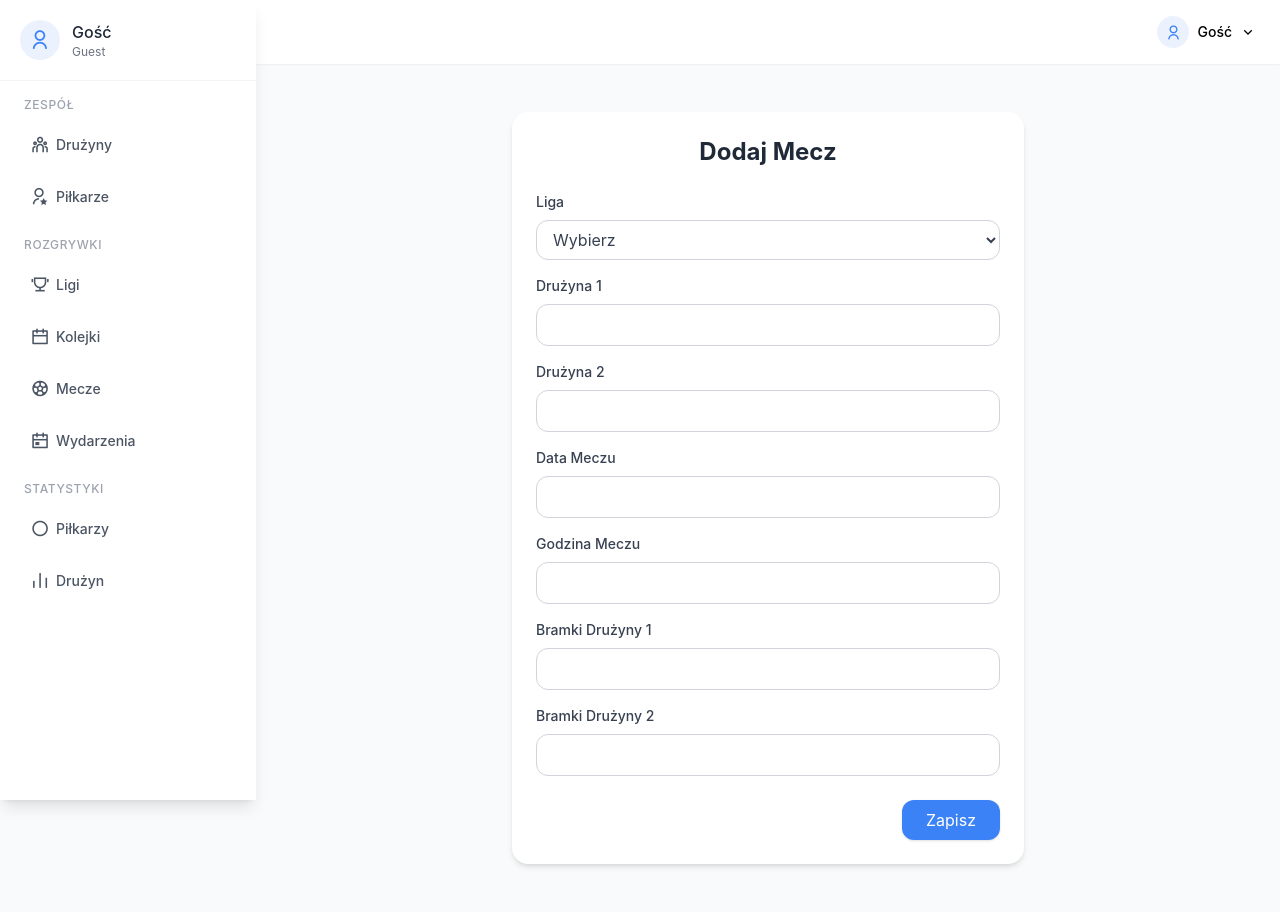
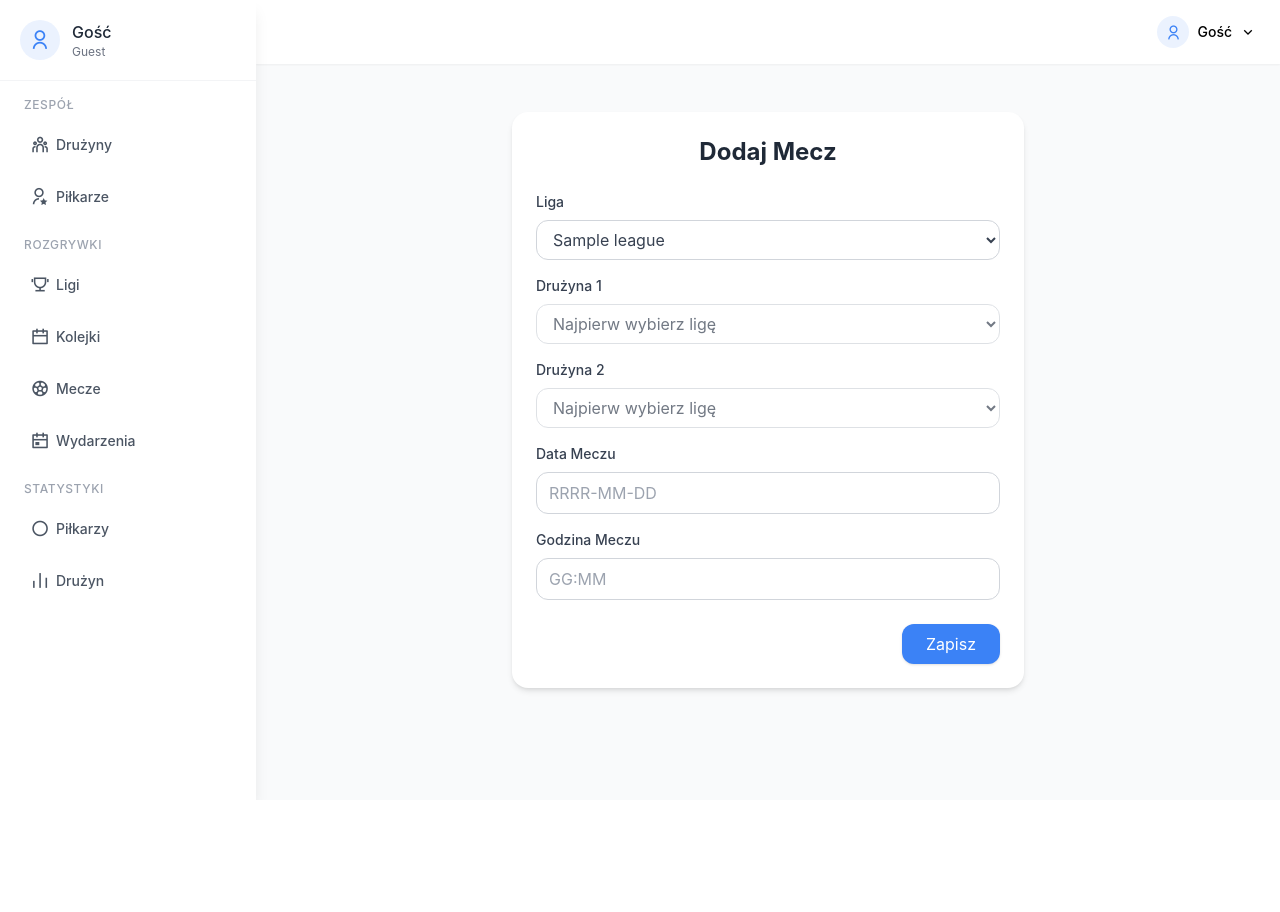
Before and after one commit to MateuszSokolowski03/Projekt, a Django app: page /matches/add/ in a window 1280 px wide. After the commit the page ends 800 px from the top, so only its background shows below. Run offline with Django 5.2, Linux system fonts and the light colour scheme; tables that the repository leaves empty hold one stand-in row (values such as "Sample post"); some libraries are stand-ins or nearby versions.

Commit message:
Poprawki w widoku add match

```diff
--- a/apps/planner/templates/add_match.html
+++ b/apps/planner/templates/add_match.html
@@ -9,48 +9,67 @@
         <form method="post" class="space-y-6">
             {% csrf_token %}
             <div class="space-y-4">
-                <!-- Ręcznie dodany div z rozwijaną listą dla ligi -->
+                <!-- Liga -->
                 <div class="space-y-2">
                     <label for="league" class="block text-sm font-medium text-gray-700">Liga</label>
                     <select
                         name="league"
                         id="league"
                         class="border border-gray-300 rounded-md px-3 py-2 focus:outline-none focus:ring-2 focus:ring-gray-400 hover:bg-gray-100 w-full bg-white text-gray-700"
+                        required
                     >
-                        <option value="" disabled selected>Wybierz</option>
+                        <option value="" disabled hidden>Wybierz</option>
                         {% for league in leagues %}
-                        <option value="{{ league.id }}">{{ league.name }}</option>
+                        <option value="{{ league.league_id }}">{{ league.name }}</option>
                         {% endfor %}
                     </select>
                 </div>
-                <!-- Renderowanie pozostałych pól formularza -->
+                <!-- Drużyna 1 -->
+                <div class="space-y-2">
+                    <label for="team_1" class="block text-sm font-medium text-gray-700">Drużyna 1</label>
+                    <select
+                        name="team_1"
+                        id="team_1"
+                        class="border border-gray-300 rounded-md px-3 py-2 focus:outline-none focus:ring-2 focus:ring-gray-400 hover:bg-gray-100 w-full bg-white text-gray-700"
+                        disabled
+                        required
+                    >
+                        <option value="" disabled selected>Najpierw wybierz ligę</option>
+                    </select>
+                </div>
+                <!-- Drużyna 2 -->
+                <div class="space-y-2">
+                    <label for="team_2" class="block text-sm font-medium text-gray-700">Drużyna 2</label>
+                    <select
+                        name="team_2"
+                        id="team_2"
+                        class="border border-gray-300 rounded-md px-3 py-2 focus:outline-none focus:ring-2 focus:ring-gray-400 hover:bg-gray-100 w-full bg-white text-gray-700"
+                        disabled
+                        required
+                    >
+                        <option value="" disabled selected>Najpierw wybierz ligę</option>
+                    </select>
+                </div>
+                <!-- Pozostałe pola formularza -->
                 {% for field in form %}
-                {% if field.name != "league" %} <!-- Pomijamy pole league -->
-                <div class="space-y-2">
+                    {% if field.name != "league" and field.name != "team_1" and field.name != "team_2" and field.name != "score_team_1" and field.name != "score_team_2" %}                <div class="space-y-2">
                     <label for="{{ field.id_for_label }}" class="block text-sm font-medium text-gray-700">
-                        {% if field.label == "Team 1" %}Drużyna 1{% elif field.label == "Team 2" %}Drużyna 2{% elif field.label == "Match date" %}Data Meczu{% elif field.label == "Match time" %}Godzina Meczu{% elif field.label == "Score team 1" %}Bramki Drużyny 1{% elif field.label == "Score team 2" %}Bramki Drużyny 2{% else %}{{ field.label }}{% endif %}
+                        {% if field.label == "Match date" %}Data Meczu
+                        {% elif field.label == "Match time" %}Godzina Meczu
+                        {% else %}{{ field.label }}{% endif %}
                     </label>
-                    {% if field.widget.input_type == "select" %}
-                    <select
-                        name="{{ field.name }}"
-                        id="{{ field.id_for_label }}"
-                        class="border border-gray-300 rounded-md px-3 py-2 focus:outline-none focus:ring-2 focus:ring-gray-400 hover:bg-gray-100 w-full"
-                    >
-                        {% for choice in field.field.choices %}
-                        <option value="{{ choice.0 }}" {% if choice.0 == field.value %}selected{% endif %}>
-                            {{ choice.1 }}
-                        </option>
-                        {% endfor %}
-                    </select>
-                    {% else %}
                     <input
                         type="{{ field.widget.input_type }}"
                         name="{{ field.name }}"
                         id="{{ field.id_for_label }}"
                         value="{{ field.value|default:'' }}"
+                        {% if field.label == "Match date" %}
+                            placeholder="RRRR-MM-DD"
+                        {% elif field.label == "Match time" %}
+                            placeholder="GG:MM"
+                        {% endif %}
                         class="border border-gray-300 rounded-md px-3 py-2 focus:outline-none focus:ring-2 focus:ring-gray-400 hover:bg-gray-100 w-full"
                     >
-                    {% endif %}
                     {% if field.errors %}
                     <p class="text-sm text-red-600 mt-1">{{ field.errors }}</p>
                     {% endif %}
@@ -66,4 +85,30 @@
         </form>
     </div>
 </div>
+
+
+<script>
+document.addEventListener("DOMContentLoaded", function () {
+    document.getElementById('league').addEventListener('change', function () {
+        const leagueId = this.value;
+        if (!leagueId) return; // <-- ignoruj pusty wybór
+
+        fetch(`/get_teams_by_league/${leagueId}/`)
+            .then(response => response.json())
+            .then(data => {
+                const team1 = document.getElementById('team_1');
+                const team2 = document.getElementById('team_2');
+                team1.innerHTML = '<option value="" disabled selected>Wybierz drużynę</option>';
+                team2.innerHTML = '<option value="" disabled selected>Wybierz drużynę</option>';
+                data.teams.forEach(team => {
+                    team1.innerHTML += `<option value="${team.id}">${team.name}</option>`;
+                    team2.innerHTML += `<option value="${team.id}">${team.name}</option>`;
+                });
+                team1.disabled = false;
+                team2.disabled = false;
+            })
+            .catch(error => console.error("Błąd podczas pobierania drużyn:", error));
+    });
+});
+</script>
 {% endblock %}
--- a/apps/planner/views.py
+++ b/apps/planner/views.py
@@ -486,4 +486,11 @@ def match_players(request, match_id):
     return JsonResponse(data)
 
 
+def get_teams_by_league(request, league_id):
+    league = League.objects.get(pk=league_id)
+    teams = league.teams.all()
+    data = {'teams': [{'id': t.pk, 'name': t.name} for t in teams]}
+    return JsonResponse(data)
+
+
 # Create your views here.
--- a/config/urls.py
+++ b/config/urls.py
@@ -51,6 +51,7 @@ urlpatterns = [
     path('reset/<uidb64>/<token>/', auth_views.PasswordResetConfirmView.as_view(template_name='password_reset_confirm.html'), name='password_reset_confirm'),
     path('reset/done/', auth_views.PasswordResetCompleteView.as_view(template_name='password_reset_complete.html'), name='password_reset_complete'),
     path('api/match_players/<int:match_id>/', views.match_players, name='match_players'),
+    path('get_teams_by_league/<int:league_id>/', views.get_teams_by_league, name='get_teams_by_league')
 
 ]
 
```
